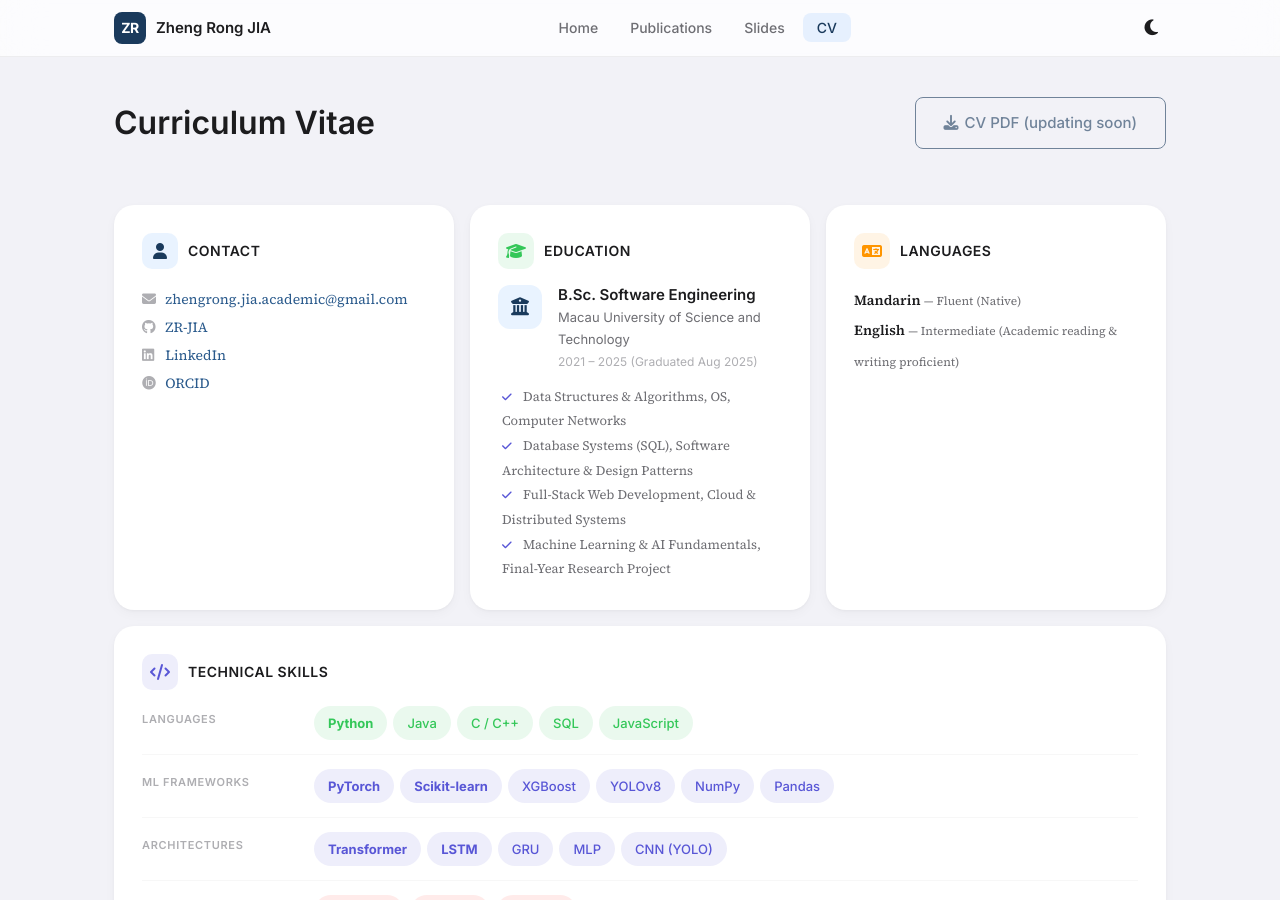
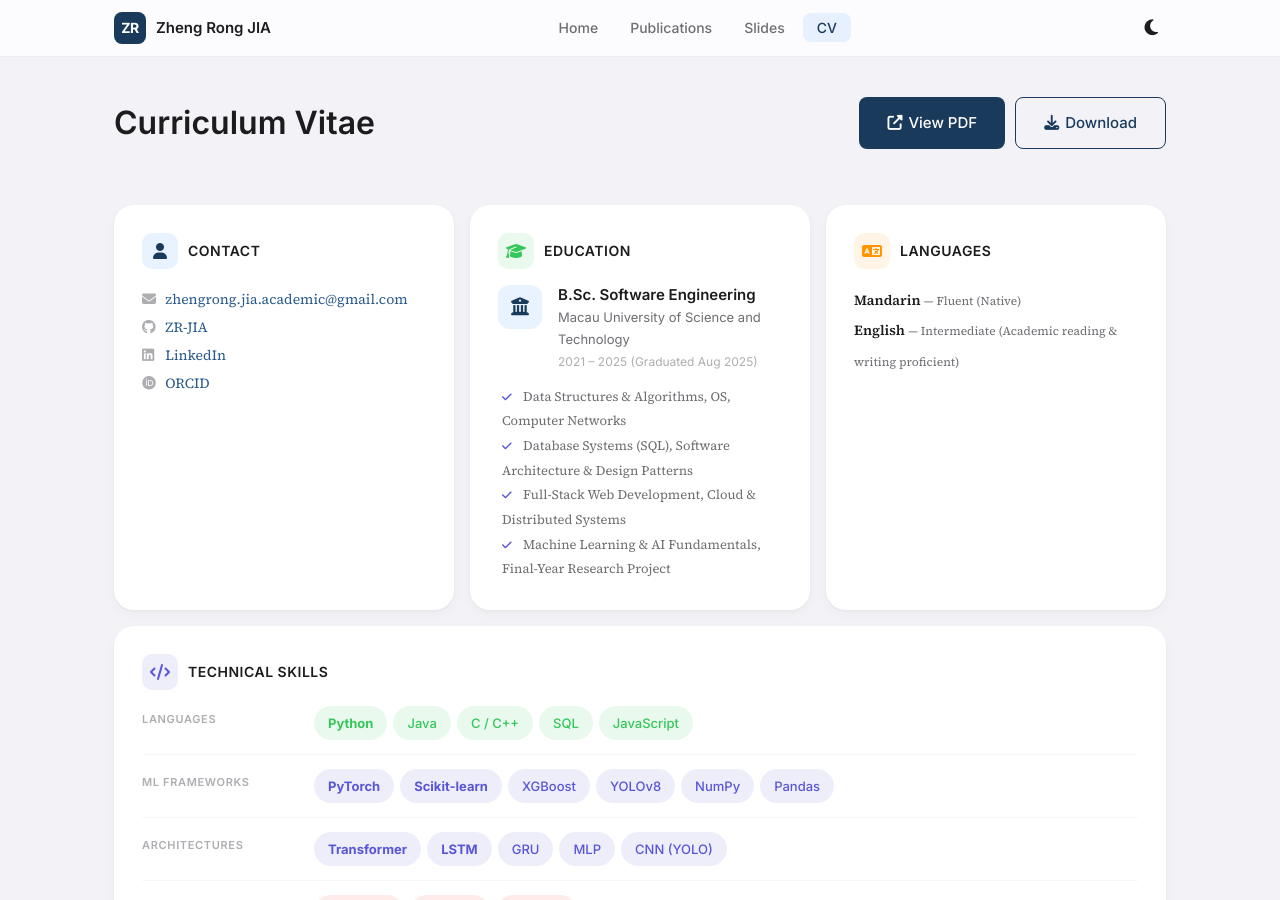
Before and after one commit to ZR-JIA/zr-jia.github.io, a Jekyll site: the page built from _pages/cv.md, in a window 1280 px wide and 900 px high. Built offline with Jekyll 4.4.1, drawn with Linux system fonts in a browser that asks for light colours.

Commit message:
feat: add CV PDF with View/Download buttons; update .gitignore to allow assets/papers/*.pdf

```diff
--- a/_pages/cv.md
+++ b/_pages/cv.md
@@ -7,9 +7,14 @@ title: "CV"
 <div class="container">
   <div class="page-header" style="display:flex;align-items:center;justify-content:space-between;flex-wrap:wrap;gap:16px;">
     <h1>Curriculum Vitae</h1>
-    <span class="btn btn-outline" style="font-size:15px;padding:12px 28px;cursor:default;opacity:0.6;">
-      <i class="fas fa-download"></i> CV PDF (updating soon)
-    </span>
+    <div style="display:flex;gap:10px;flex-wrap:wrap;">
+      <a href="/assets/papers/CV_ZhengRong_JIA.pdf" target="_blank" class="btn btn-primary" style="font-size:15px;padding:12px 28px;">
+        <i class="fas fa-external-link-alt"></i> View PDF
+      </a>
+      <a href="/assets/papers/CV_ZhengRong_JIA.pdf" download="CV_ZhengRong_JIA.pdf" class="btn btn-outline" style="font-size:15px;padding:12px 28px;">
+        <i class="fas fa-download"></i> Download
+      </a>
+    </div>
   </div>
 
   <div class="bento-grid">
```
Also changed, not shown: 2 other files.
